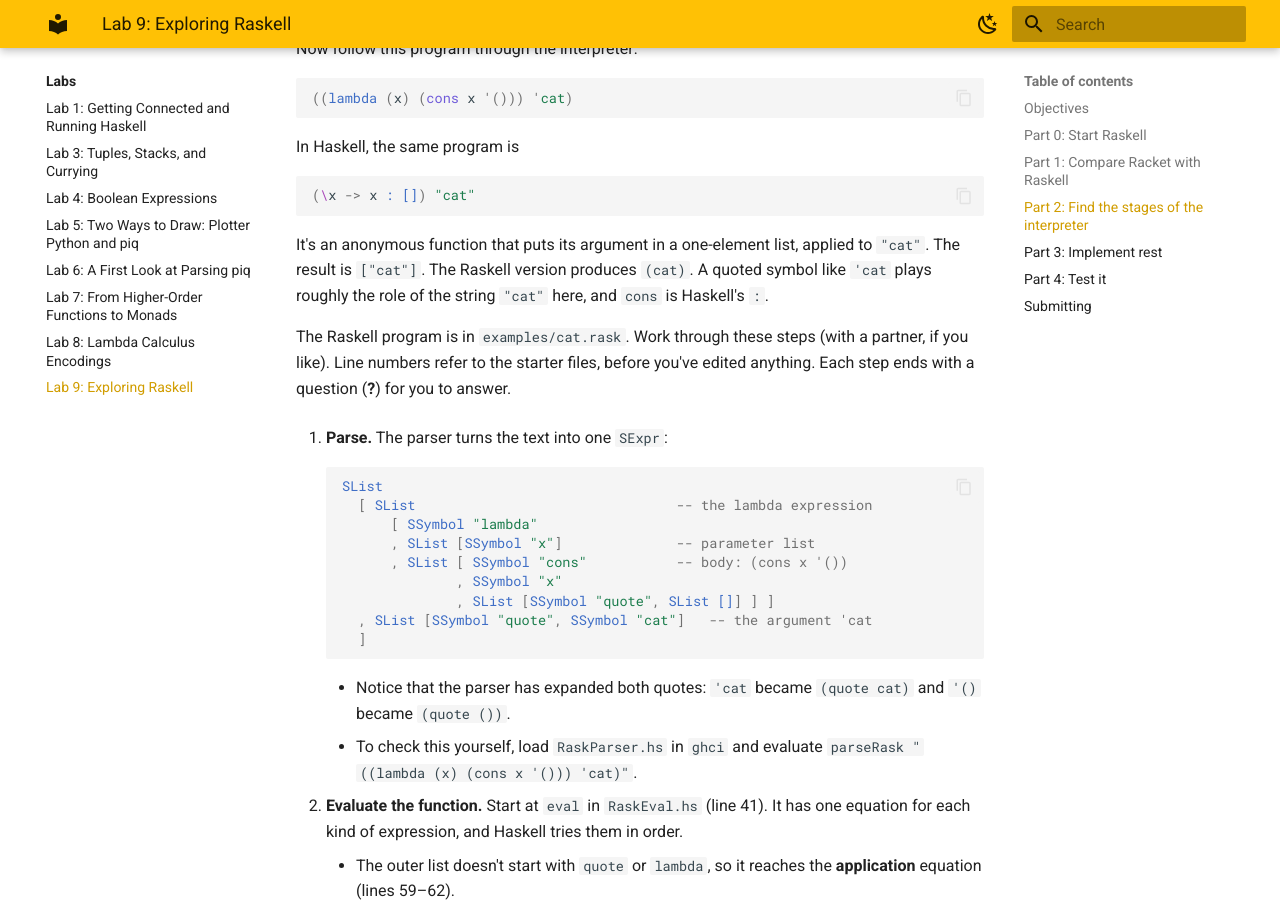
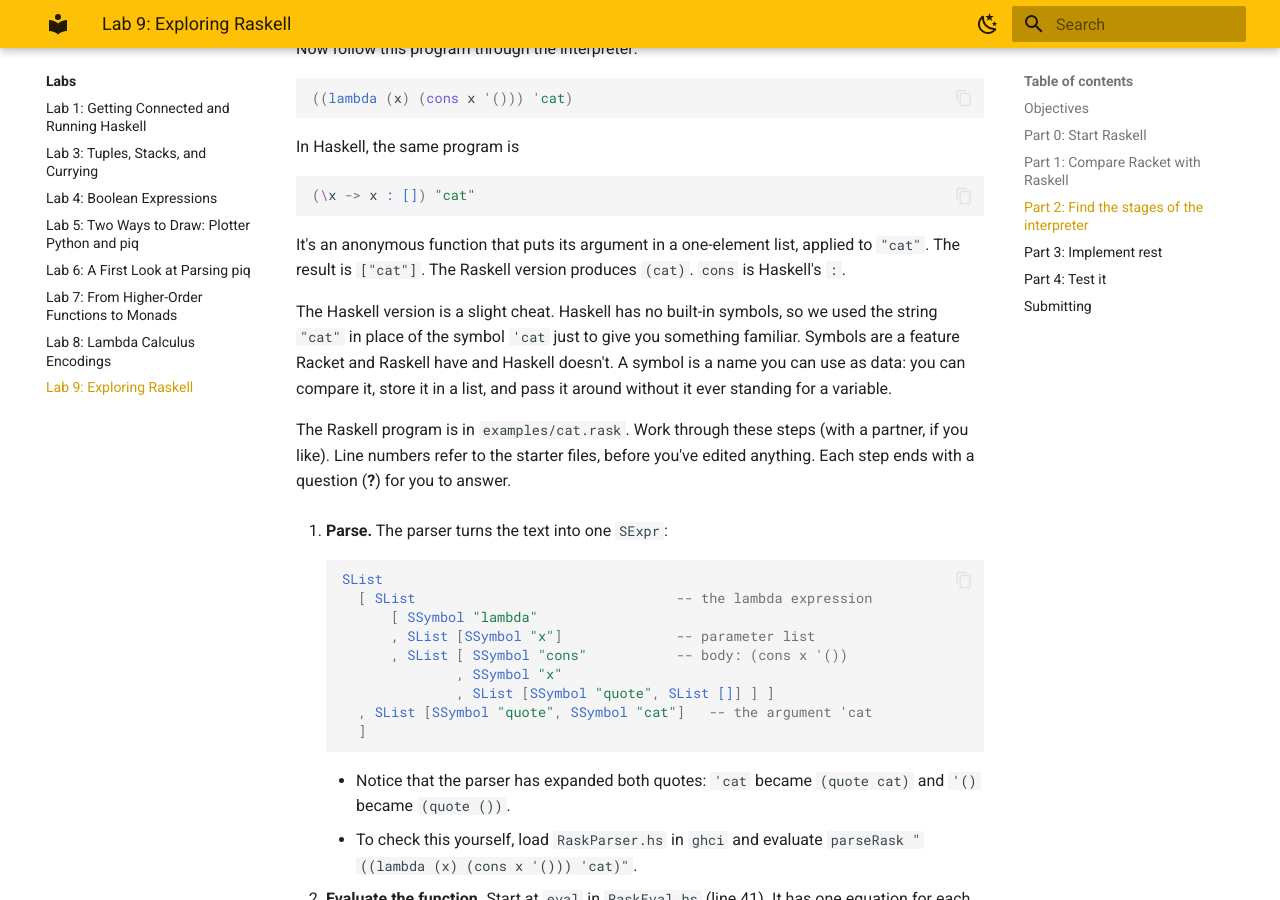
Before and after one commit to lbang-hmc/cs-131-website, an MkDocs documentation site: the page built from content/labs/lab09.md, in a window 1280 px wide and 900 px high, scrolled down 3234 px. Built offline with MkDocs 1.6.1 and Material for MkDocs 9.7.7, drawn with Linux system fonts in a browser that asks for light colours.

Commit message:
Lab 09: note that Haskell has no symbols
Co-Authored-By: Claude Opus 5.5 <noreply@anthropic.com>

````diff
--- a/content/labs/lab09.md
+++ b/content/labs/lab09.md
@@ -117,7 +117,9 @@ In Haskell, the same program is
 (\x -> x : []) "cat"
 ```
 
-It's an anonymous function that puts its argument in a one-element list, applied to `"cat"`. The result is `["cat"]`. The Raskell version produces `(cat)`. A quoted symbol like `'cat` plays roughly the role of the string `"cat"` here, and `cons` is Haskell's `:`.
+It's an anonymous function that puts its argument in a one-element list, applied to `"cat"`. The result is `["cat"]`. The Raskell version produces `(cat)`. `cons` is Haskell's `:`.
+
+The Haskell version is a slight cheat. Haskell has no built-in symbols, so we used the string `"cat"` in place of the symbol `'cat` just to give you something familiar. Symbols are a feature Racket and Raskell have and Haskell doesn't. A symbol is a name you can use as data: you can compare it, store it in a list, and pass it around without it ever standing for a variable.
 
 The Raskell program is in `examples/cat.rask`. Work through these steps (with a partner, if you like). Line numbers refer to the starter files, before you've edited anything. Each step ends with a question (**?**) for you to answer.
 
````
